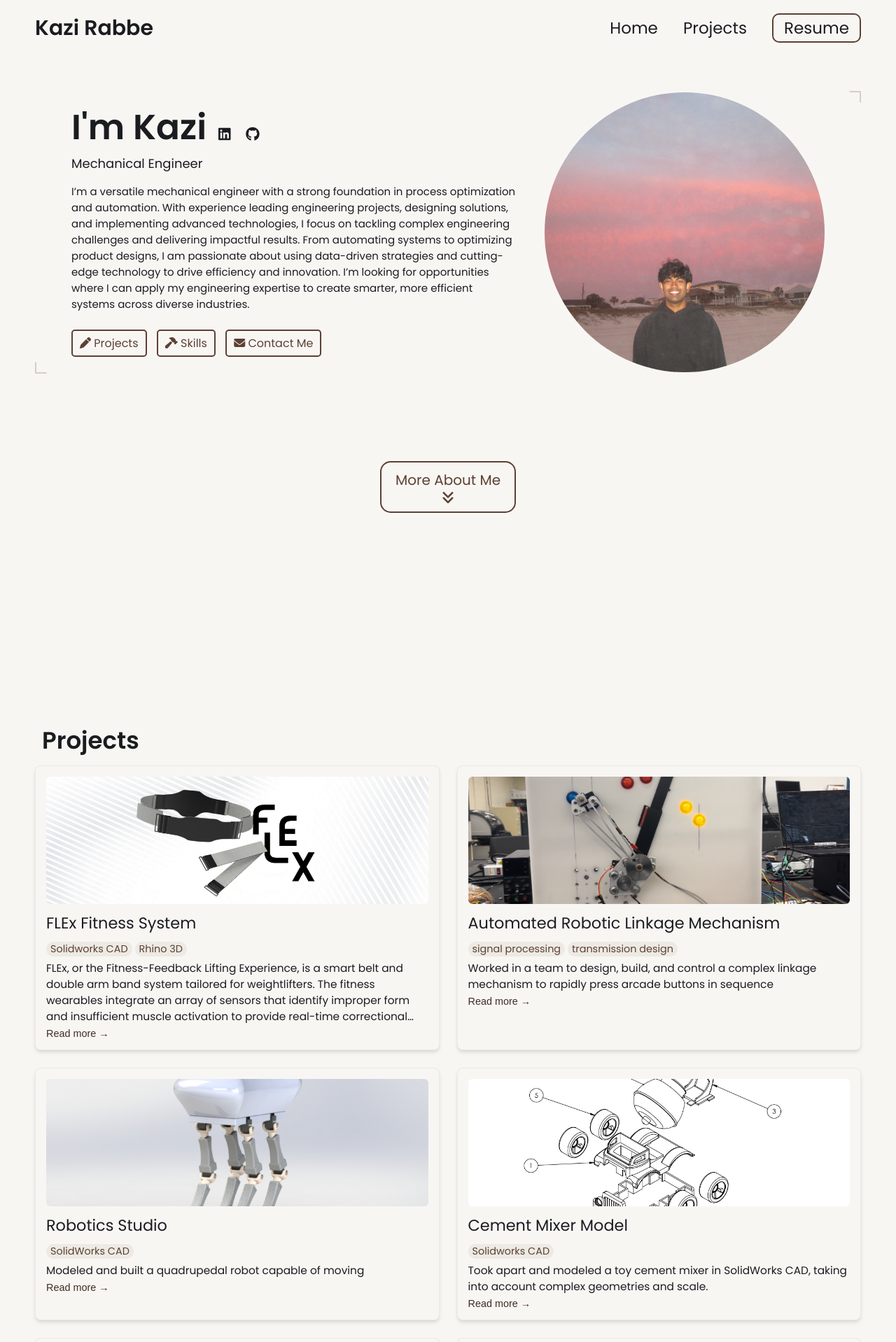
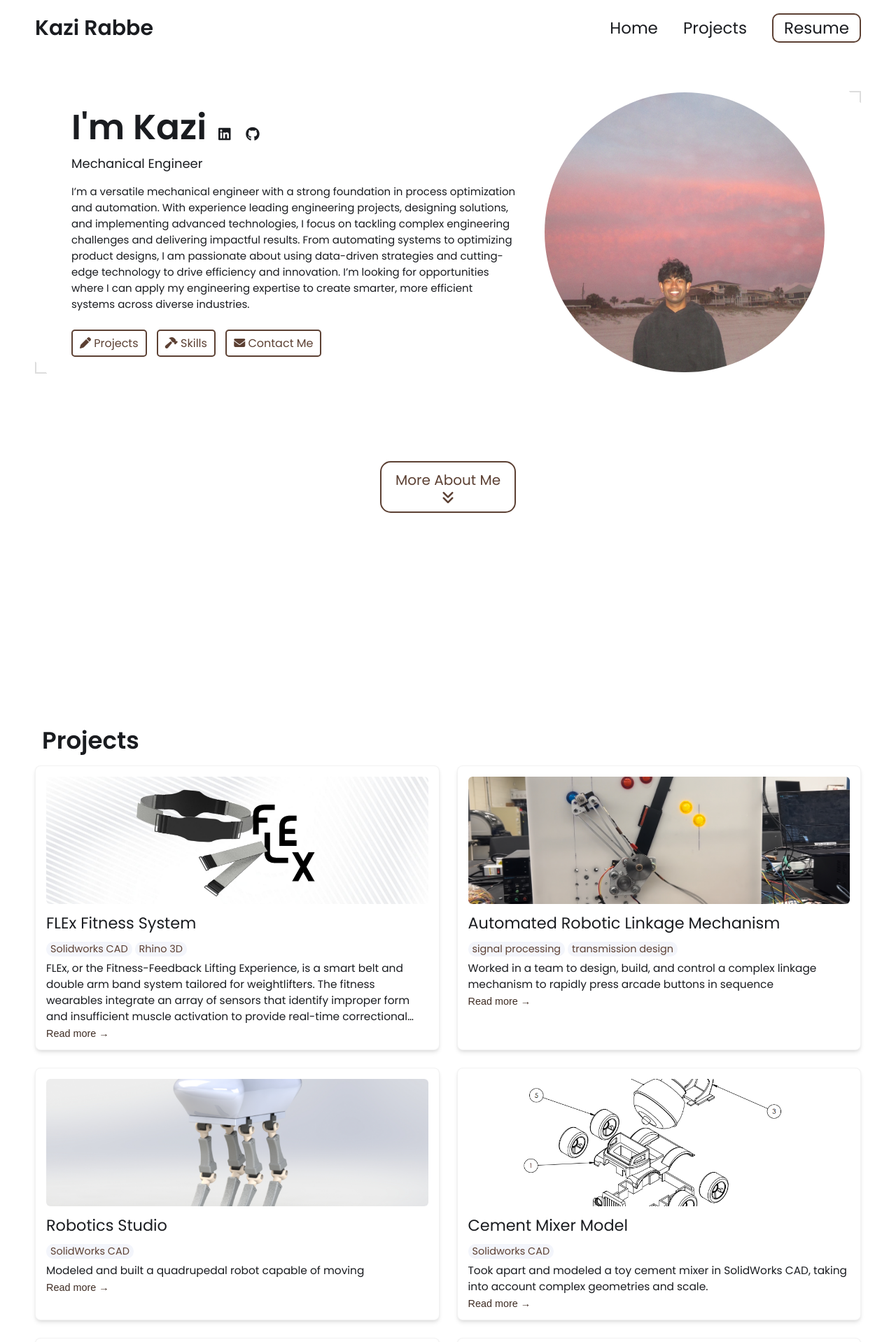
Before and after one commit to kazi-rabbe/kazi-rabbe.github.io, a Jekyll site: the page built from index.html, in a window 1280 px wide. Shown: the top 1918 px of the page at 70% size. Built offline with Jekyll 4.4.1, drawn with Linux system fonts in a browser that asks for light colours.

Commit message:
Update _config.yml

```diff
--- a/_config.yml
+++ b/_config.yml
@@ -85,11 +85,11 @@ formspree-key:   xgvogebv
 # Active theme (Updatethis to switch themes). Make sure to keep the indentation the samne.
 colors: # basic
   text: "#1a1c20"
-  border: "#d4cfc7"
+  border: "#ddd"
   link: "#5c4033"  # Dark brown
   highlight: "#3e2c23"  # Richer dark brown for emphasis
-  background: "#f8f6f3"  # Off-white
-  light_background: "#edeae4"  # Soft warm neutral
+  background: "#ffffff"
+  light_background: "#f3f5fb"
 
 # A few examples.
 basic theme:
```
